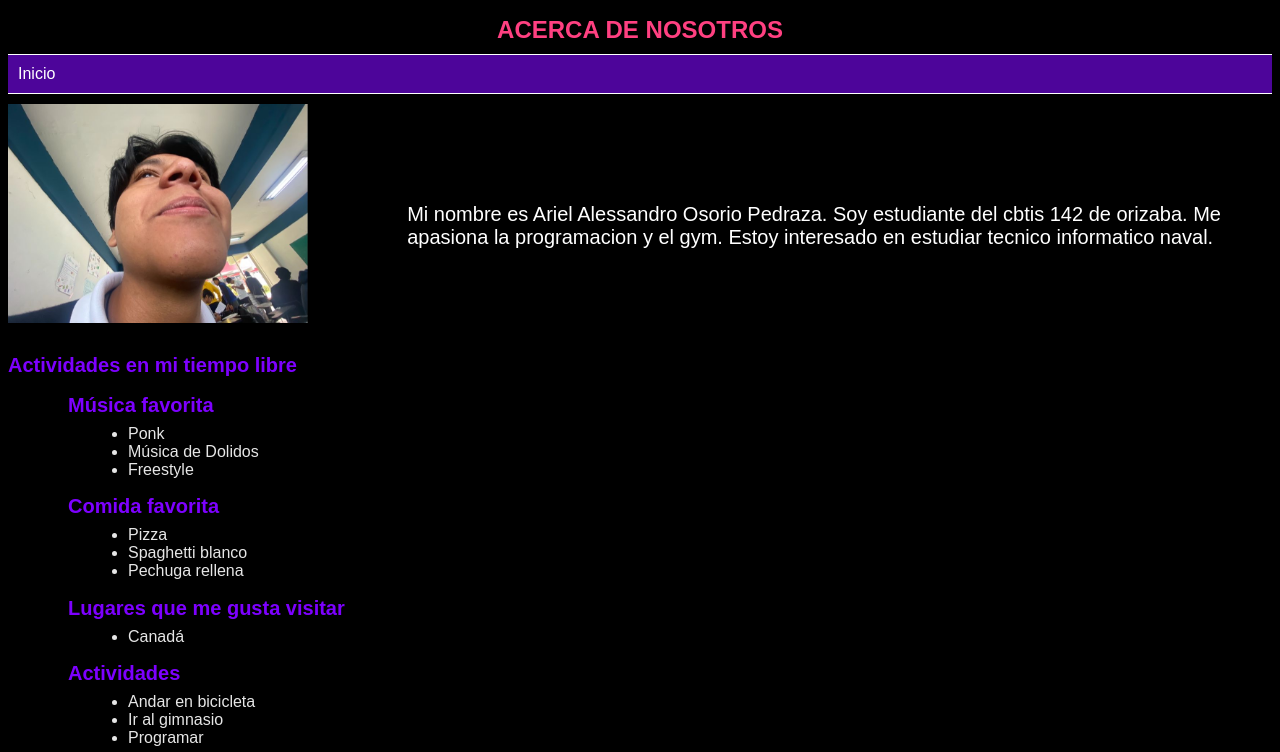
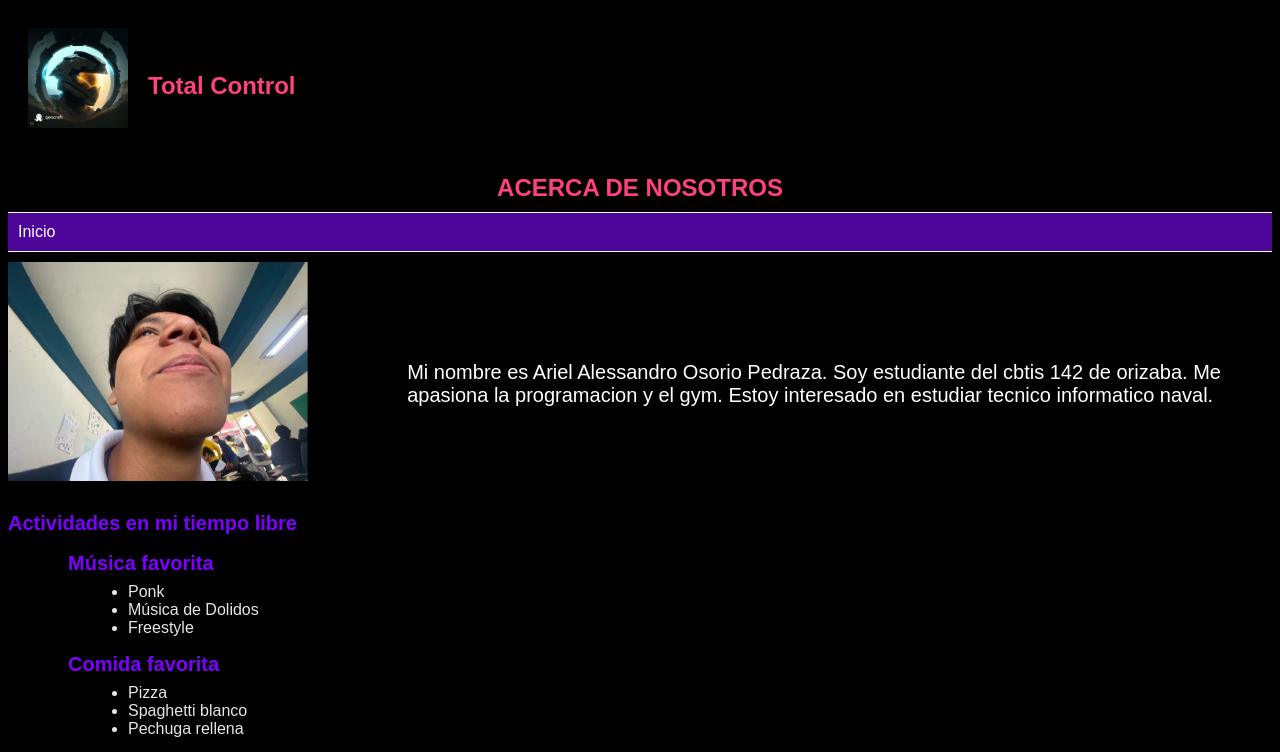
Before and after one commit to Alessito54/Proyecto2.0, a plain HTML site: page Proyecto fn/Sobremi.html in a window 1280 px wide. Shown: the top 752 px of the page. Drawn offline with Linux system fonts and the light colour scheme.

Commit message:
Add files via upload

```diff
--- a/Proyecto fn/Sobremi.html
+++ b/Proyecto fn/Sobremi.html
@@ -116,12 +116,37 @@ tr{
    width: max-content;
 }
 div{
-    color: #FFF;
+    color: white;
 }
+
+header {
+            background-color: #000000;
+            color: #FFF;
+            padding: 20px;
+            display: flex;
+            align-items: center;
+            flex-wrap: wrap;
+        }
+
+        header img {
+            width: 100px;
+            height: 100px;
+            margin-right: 20px;
+        }
+
 </style>
+
+
+
+
+
 </head>
 
 <body>
+    <header>
+        <img src="/img/Logo.png" alt="Logo Tienda de Videojuegos">
+        <h1>Total Control</h1>
+    </header>
         <center><h1><strong>ACERCA DE NOSOTROS</strong></h1></center>
         <nav>
             <ul>
```
Also changed, not shown: Proyecto fn/Formulario.html (+10 -3 lines).
